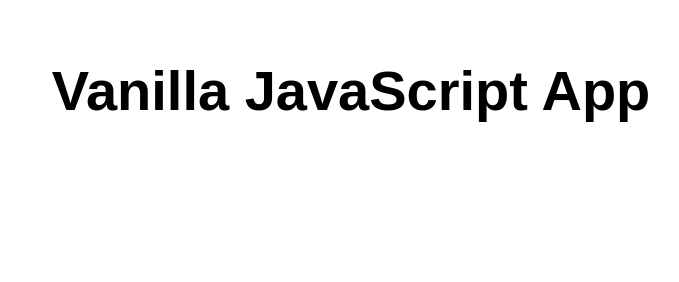
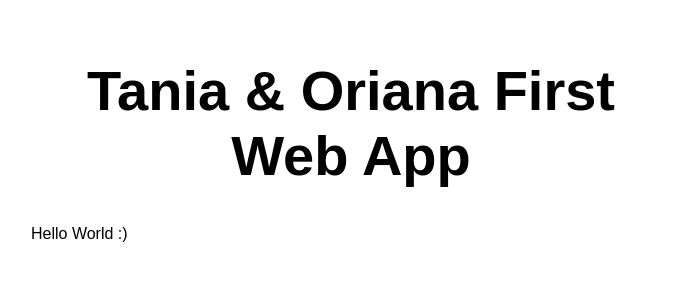
Before and after one commit to Asster22/First-Web-App, a website: page src/index.html in a window 1280 px wide. Shown: the whole page, without its empty margins (289-968 px from the left). Drawn offline with Linux system fonts and the light colour scheme.

Commit message:
Update index.html

```diff
--- a/src/index.html
+++ b/src/index.html
@@ -5,12 +5,13 @@
   <meta charset="UTF-8">
   <meta name="viewport" content="width=device-width, initial-scale=1.0">
   <link rel="stylesheet" href="styles.css">
-  <title>Vanilla JavaScript App</title>
+  <title>First App Tania & Oriana</title>
 </head>
 
 <body>
   <main>
-    <h1>Vanilla JavaScript App</h1>
+    <h1> Tania & Oriana First Web App </h1>
+    <p> Hello World :) </p>
   </main>
 </body>
 
```
